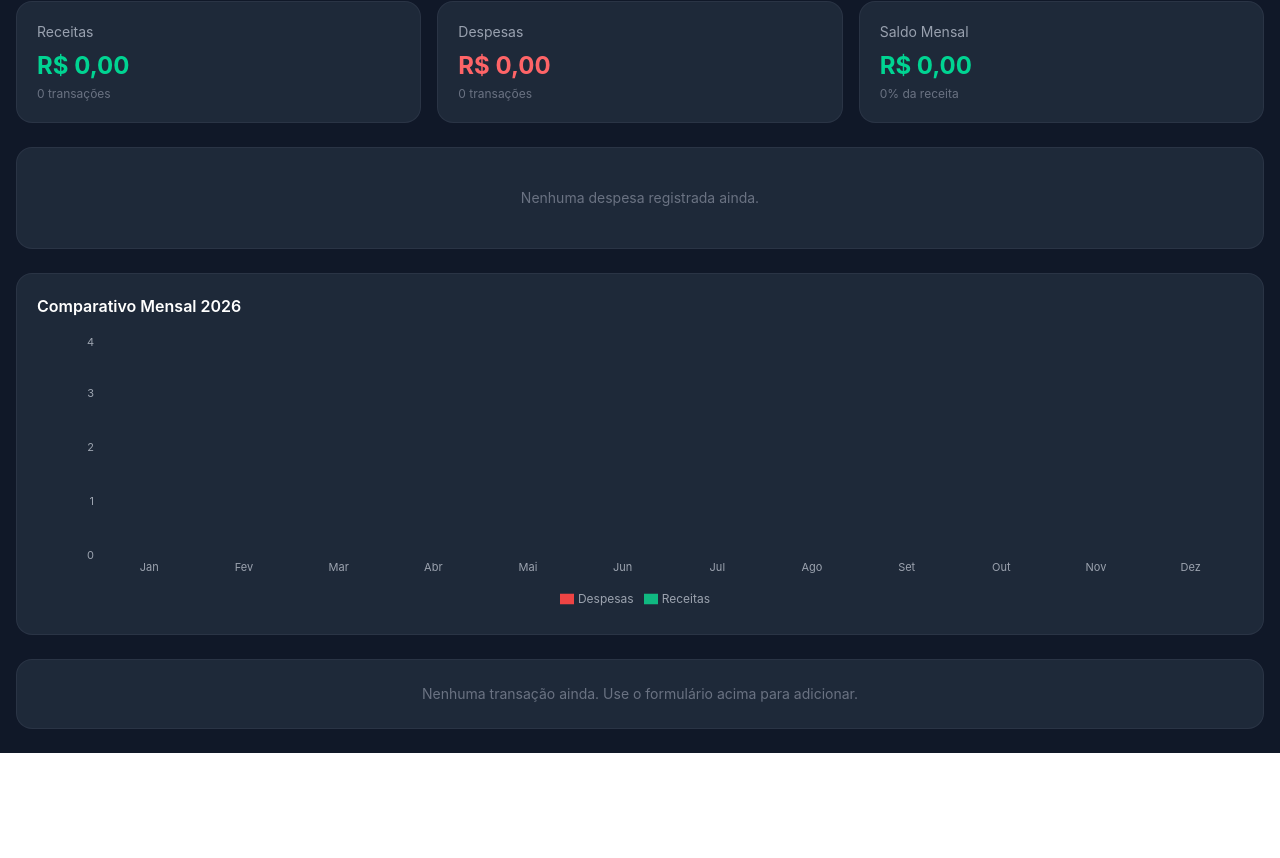
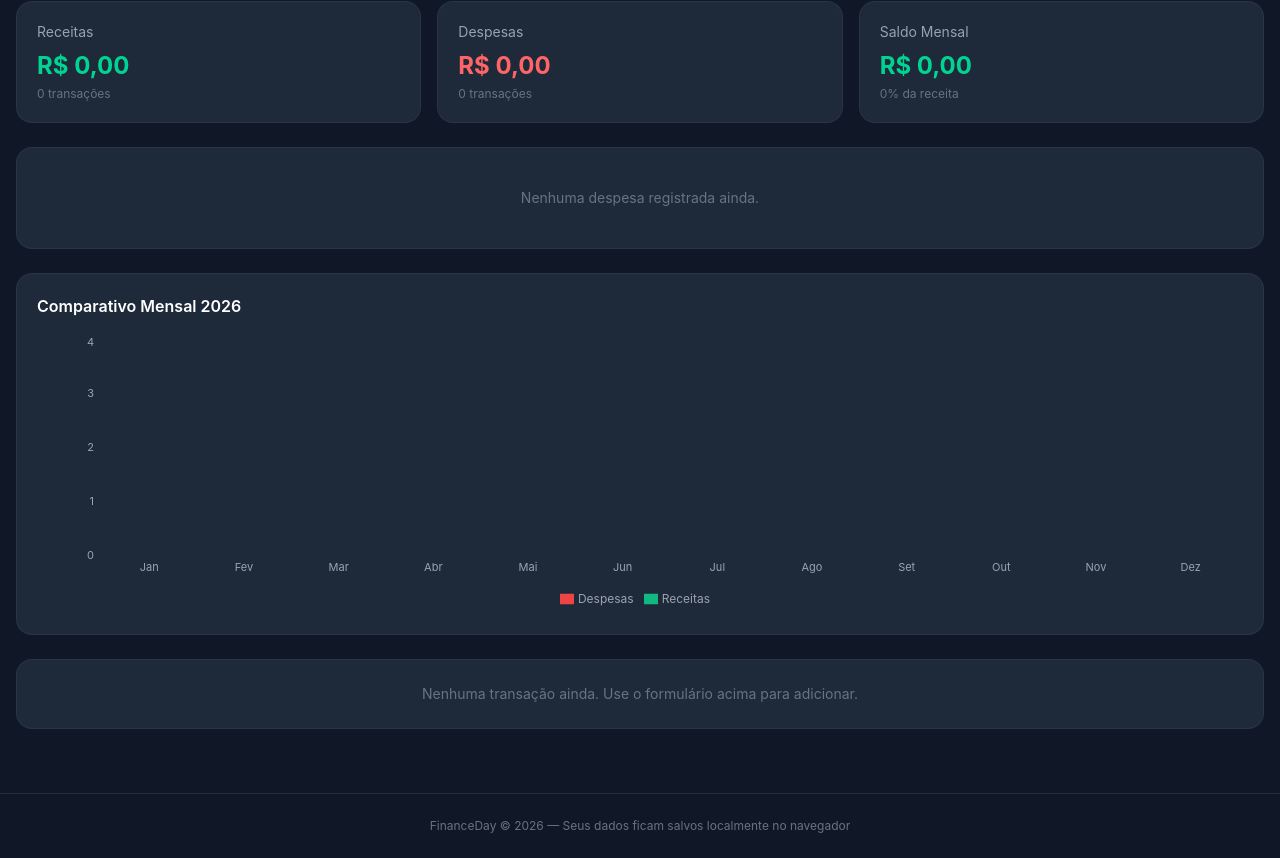
Before and after one commit to gabrielschwanke/finance-day, a React (Vite) app: page / in a window 1280 px wide. Shown: the part 314-1172 px from the top of the page. Before the commit the page ends 1067 px from the top, so only its background shows below. Built offline with nearby package versions, Linux system fonts and the light colour scheme.

Commit message:
feat: add Footer component

```diff
--- a/src/App.jsx
+++ b/src/App.jsx
@@ -5,6 +5,7 @@ import Receitas from './pages/Receitas'
 import Orcamento from './pages/Orcamento'
 import Investimentos from './pages/Investimentos'
 import Metas from './pages/Metas'
+import Footer from './components/Footer'
 
 function App() {
   const [activeTab, setActiveTab] = useState('receitas')
@@ -20,6 +21,7 @@ function App() {
         {activeTab === 'investimentos' && <Investimentos />}
         {activeTab === 'metas'         && <Metas />}
       </main>
+      <Footer />
     </div>
   )
 }
--- /dev/null
+++ b/src/components/Footer.jsx
@@ -0,0 +1,11 @@
+function Footer() {
+  const ano = new Date().getFullYear()
+
+  return (
+    <footer className="mt-10 border-t border-gray-700/50 py-6 text-center text-xs text-gray-500">
+      FinanceDay &copy; {ano} &mdash; Seus dados ficam salvos localmente no navegador
+    </footer>
+  )
+}
+
+export default Footer
```
